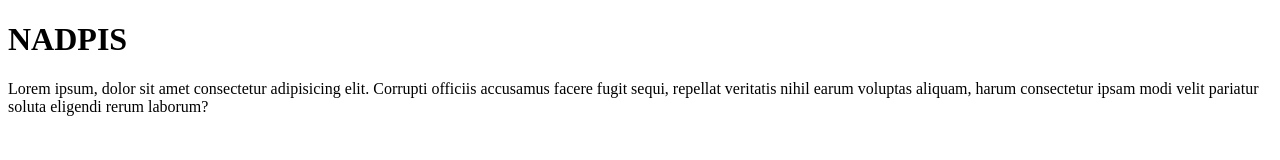
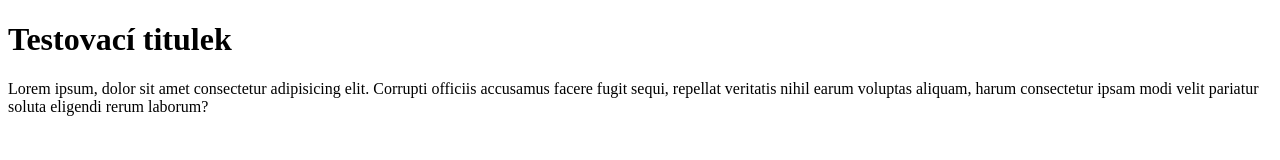
Before and after one commit to Tvorim-Web-od-A-do-Z-2-jaro-2021-Praha/portfolio-projekt-MiruKadlecova, a plain HTML site: page index.html in a window 1280 px wide. Drawn offline with Linux system fonts and the light colour scheme.

Commit message:
Druhy commit v nové větvi

```diff
--- a/index.html
+++ b/index.html
@@ -9,7 +9,7 @@
 </head>
 
 <body>
-    <h1>NADPIS</h1>
+    <h1>Testovací titulek</h1>
     <p>Lorem ipsum, dolor sit amet consectetur adipisicing elit. Corrupti officiis accusamus facere fugit sequi, repellat veritatis nihil earum voluptas aliquam, harum consectetur ipsam modi velit pariatur soluta eligendi rerum laborum?</p>
 
 </body>
```
